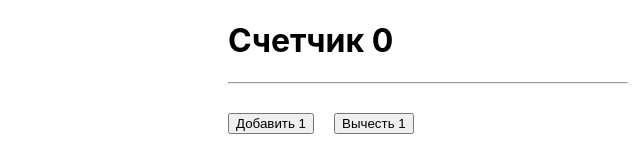
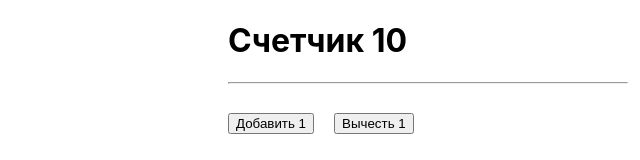
Before and after one commit to Listopad02/react-redux, a React (Create React App) app: page / in a window 1280 px wide. Shown: the top 160 px of the page, without its empty margins (212-852 px from the left). Built offline with nearby package versions, Linux system fonts and the light colour scheme.

Commit message:
App component was connected to redux

```diff
--- a/src/App.js
+++ b/src/App.js
@@ -1,11 +1,8 @@
 import React, {Component} from 'react'
+import { connect } from 'react-redux';
 import './App.css';
 
 class App extends Component {
-  state = {
-    counter: 0
-  }
-
   updateCounter(value) {
     this.setState({
       counter: this.state.counter + value
@@ -15,7 +12,7 @@ class App extends Component {
   render() {
     return (
       <div className={'App'}>
-        <h1>Счетчик <strong>{this.state.counter}</strong></h1>
+        <h1>Счетчик <strong>{this.props.counter}</strong></h1>
 
         <hr/>
 
@@ -28,4 +25,10 @@ class App extends Component {
   }
 }
 
-export default App
+function mapStateToProps(state) {
+  return {
+    counter: state.counter
+  }
+}
+
+export default connect(mapStateToProps)(App)
--- a/src/redux/rootReducer.js
+++ b/src/redux/rootReducer.js
@@ -1,5 +1,5 @@
 const initialState = {
-    counter: 0
+    counter: 10
 }
 
 export default function rootReducer(state = initialState, action) {
```
